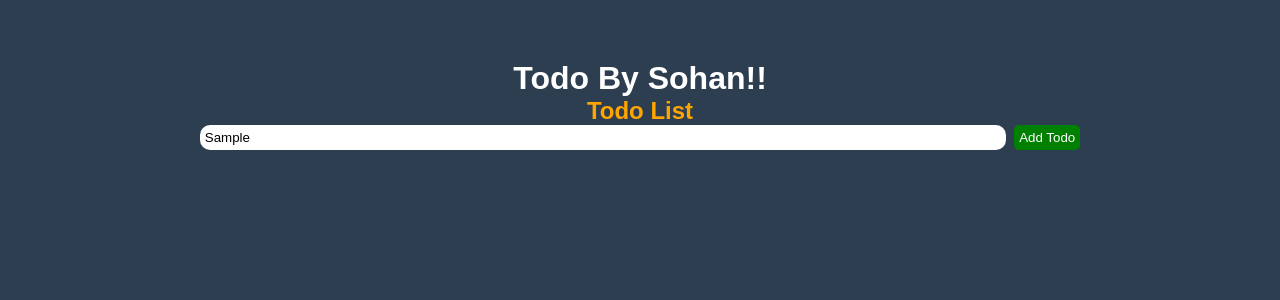
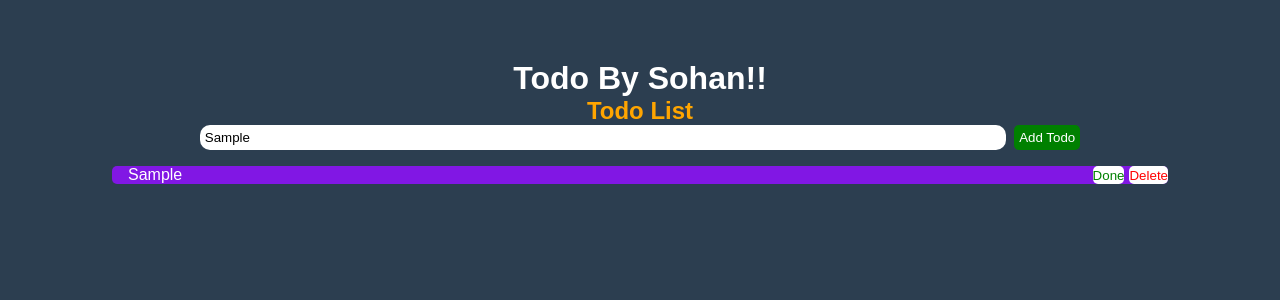
Before and after one commit to ProgrammerSohan/Todo-App-Using-Vue-JS3, a Vue app: page / in a window 1280 px wide. Both pictures are taken after typing "Sample" into the empty fields and a click on the button "Add Todo". Shown: the top 300 px of the page. Built offline with nearby package versions, Linux system fonts and the light colour scheme; a web font is replaced by a local one.

Commit message:
3a_creating button functions_a

```diff
--- a/src/components/Todo.vue
+++ b/src/components/Todo.vue
@@ -9,11 +9,11 @@
             class="todoInput"
             v-model="model"
             placeholder="Enter a new todo!" />
-       <button class="addTodoBtn">Add Todo </button>
+       <button @click="addTodo" class="addTodoBtn">Add Todo </button>
        </div>
         <ul class="ul">
             <li v-for="(item,index) in data" :key="index">
-                <span>{{ item }}</span>
+                <span>{{ item.text }}</span>
                 <div class="btnGroup">
                     <button class="doneBtn">Done</button>
                     <button class="deleteBtn">Delete</button>
@@ -30,8 +30,18 @@ export default{
             model: "",
             data: [],
         };
-
     },
+    methods:{
+        addTodo(){
+            if(this.model!==""){
+                this.data.push({
+                    id:Date.now(),
+                    text:this.model,
+                    completed:false
+                })
+            }
+        }
+    }
 
 };
 
@@ -89,12 +99,12 @@ export default{
     justify-content: space-between;
     border-radius: 5px;
     padding-left: 1rem;
-    background-color: wheat;
+    background-color: rgb(129, 23, 228);
 }
 .btnGroup{
     display: flex;
     justify-content: center;
-    gap: 2px;
+    gap: 5px;
 
 }
 .deleteBtn{
```
